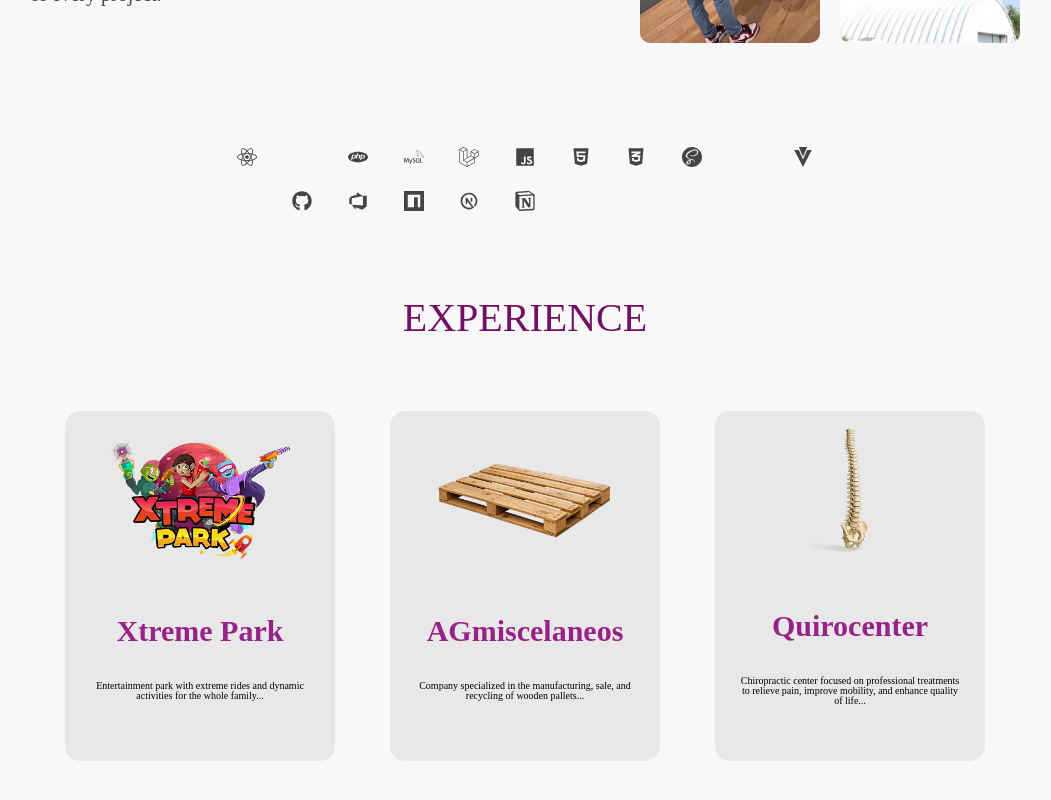
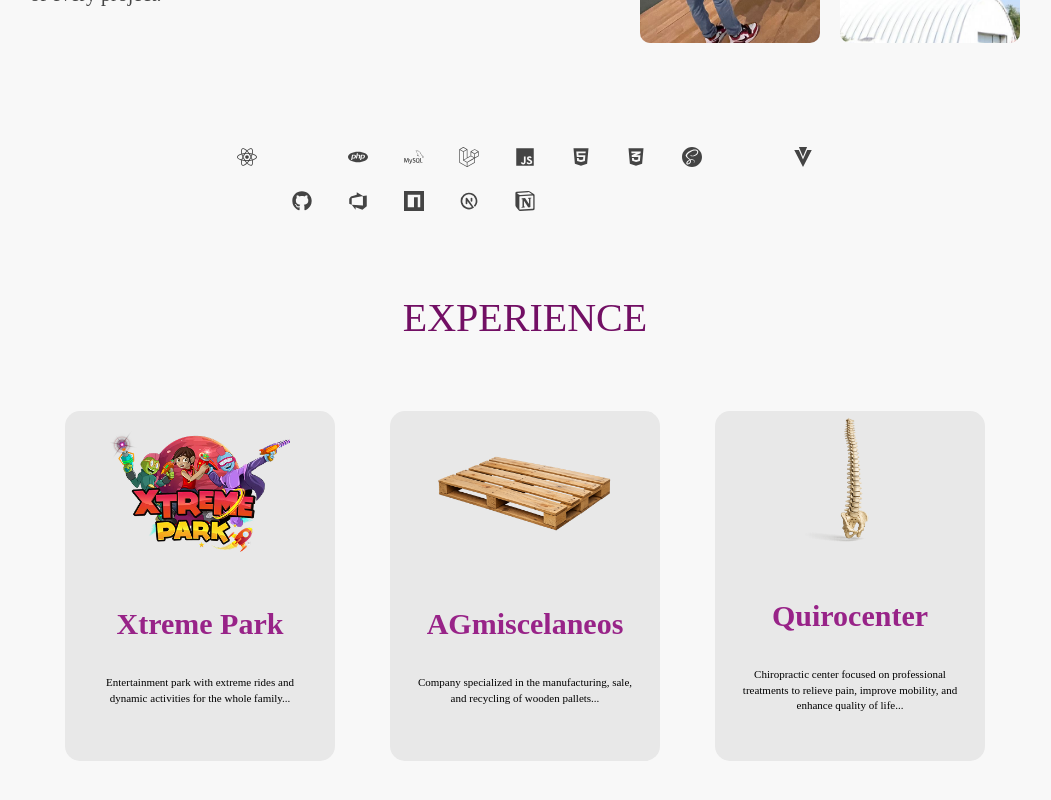
Before and after one commit to mikee210521/mi_portafolio, a Next.js app: page / in a window 1280 px wide. Shown: the part 1068-1868 px from the top of the page, without its empty margins (115-1166 px from the left). Built offline with nearby package versions, Linux system fonts and the light colour scheme; some icons are missing; a web font is replaced by a local one.

Commit message:
correction fonts.

```diff
--- a/src/app/page.module.css
+++ b/src/app/page.module.css
@@ -14,7 +14,7 @@
 
 .interesting{
   color: #982388;
-  font-family: var(--font-tittle);
+    font-family: var(--font-tittle), serif;
   font-size: 40px;
   font-style: normal;
   font-weight: 400;
@@ -307,10 +307,12 @@ input:checked + .slider:before {
 
     p {
         color: #000;
-        font-size: 10px;
+        font-size: 11px;
         padding: 0 1.5rem;
         font-family: var(--font-texting), serif;
-        line-height: 1;
+        line-height: 1.4;
+        font-style: normal;
+        font-weight: lighter;
     }
 }
 
```
